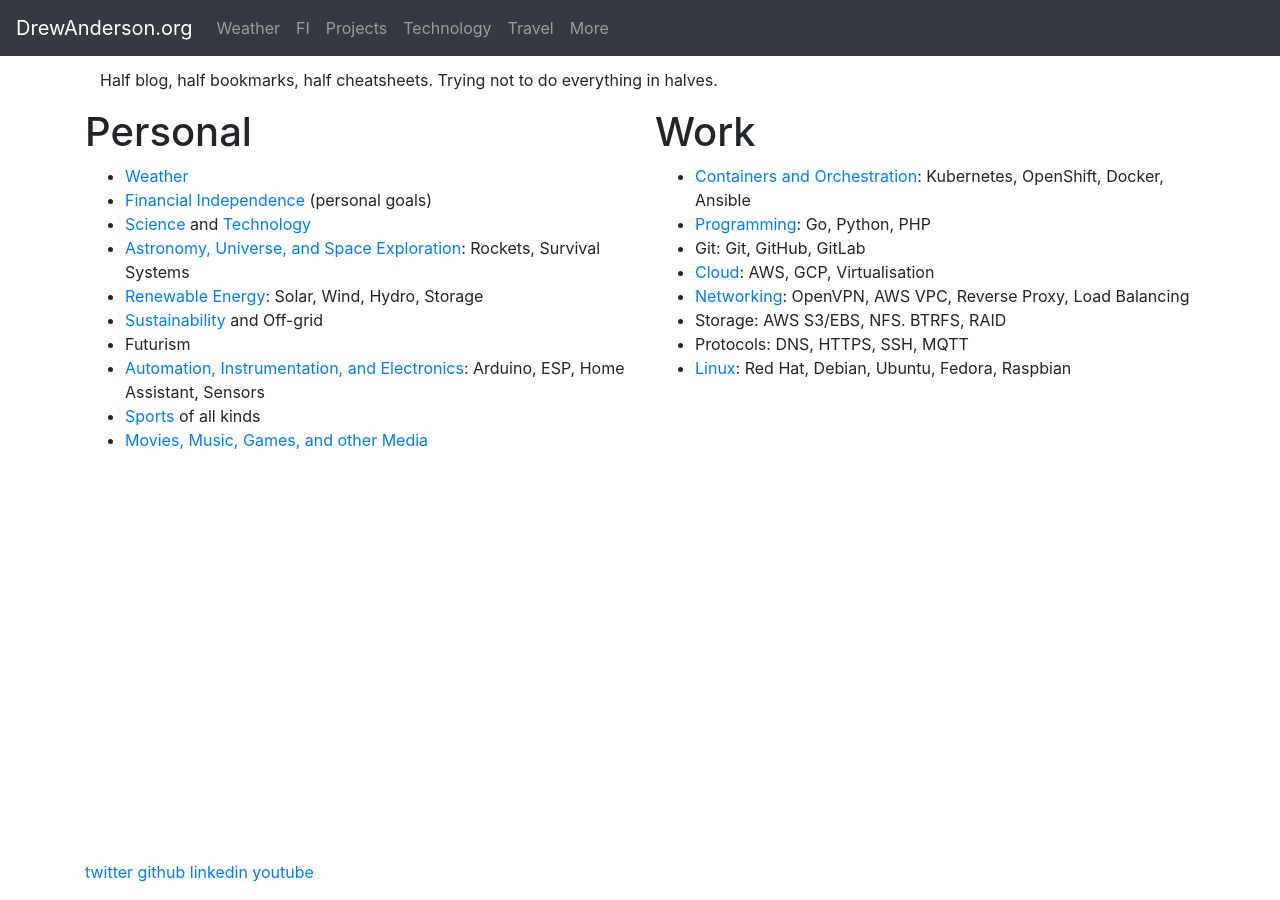
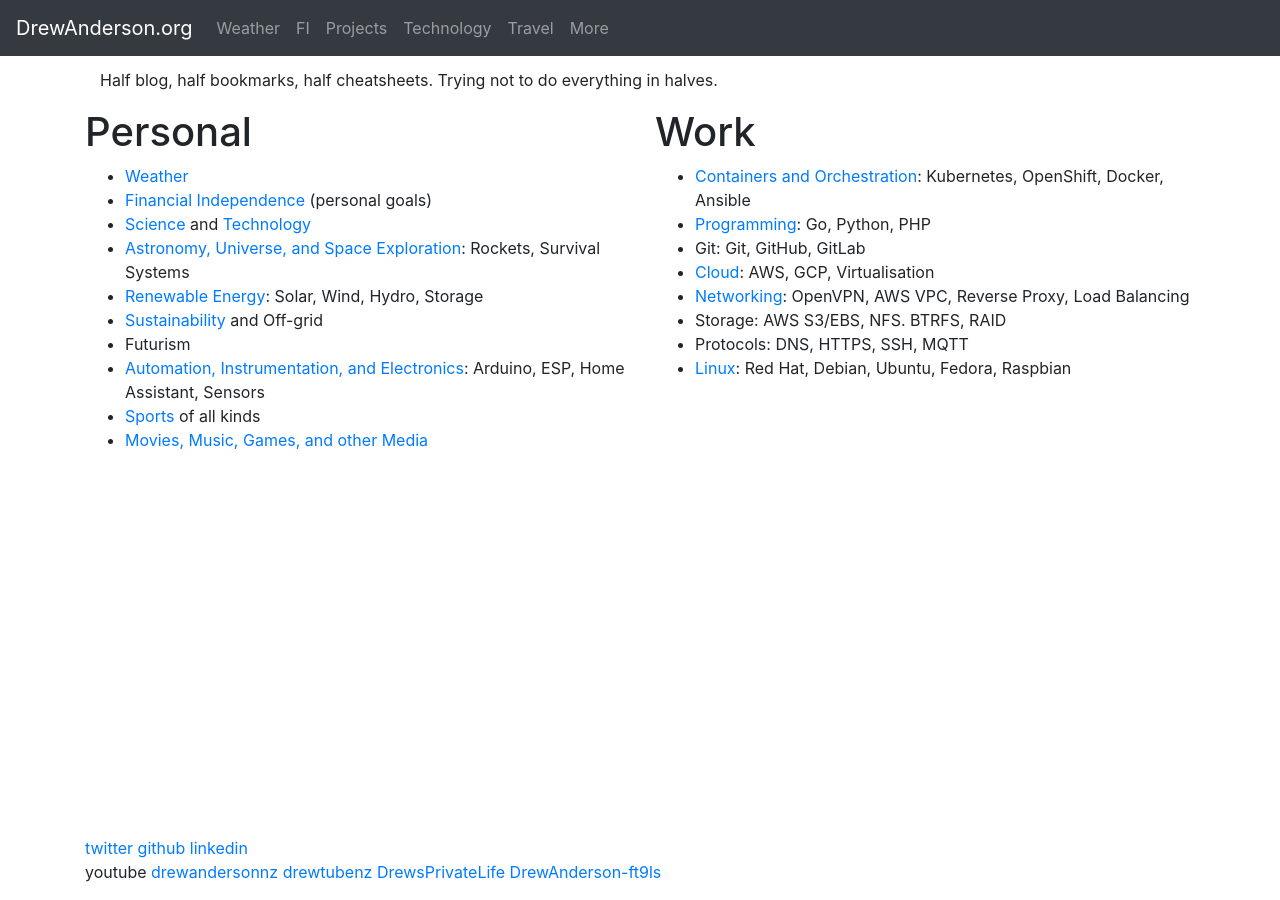
Before and after one commit to drewandersonnz/drewandersonnz.github.io, a Jekyll site: the page built from index.md, in a window 1280 px wide. Built offline with Jekyll 4.4.1, drawn with Linux system fonts in a browser that asks for light colours.

Commit message:
why not youtube?

```diff
--- a/_layouts/wrapper-fullnav.html
+++ b/_layouts/wrapper-fullnav.html
@@ -51,6 +51,12 @@ navlinks:
         <a href="https://twitter.com/drewandersonnz">twitter</a>
         <a href="https://github.com/drewandersonnz">github</a>
         <a href="https://www.linkedin.com/in/drewandersonnz">linkedin</a>
-        <a href="https://www.youtube.com/@DrewAnderson-ft9ls/playlists?view=1&sort=dd&shelf_id=0">youtube</a>
+    </div>
+    <div class="container">
+        youtube
+        <a href="https://www.youtube.com/@drewandersonnz/playlists?view=1&sort=dd&shelf_id=0">drewandersonnz</a>
+        <a href="https://www.youtube.com/@drewtubenz/videos">drewtubenz</a>
+        <a href="https://www.youtube.com/@DrewsPrivateLife/videos">DrewsPrivateLife</a>
+        <a href="https://www.youtube.com/@DrewAnderson-ft9ls/playlists?view=1&sort=dd&shelf_id=0">DrewAnderson-ft9ls</a>
     </div>
 </footer>
```
